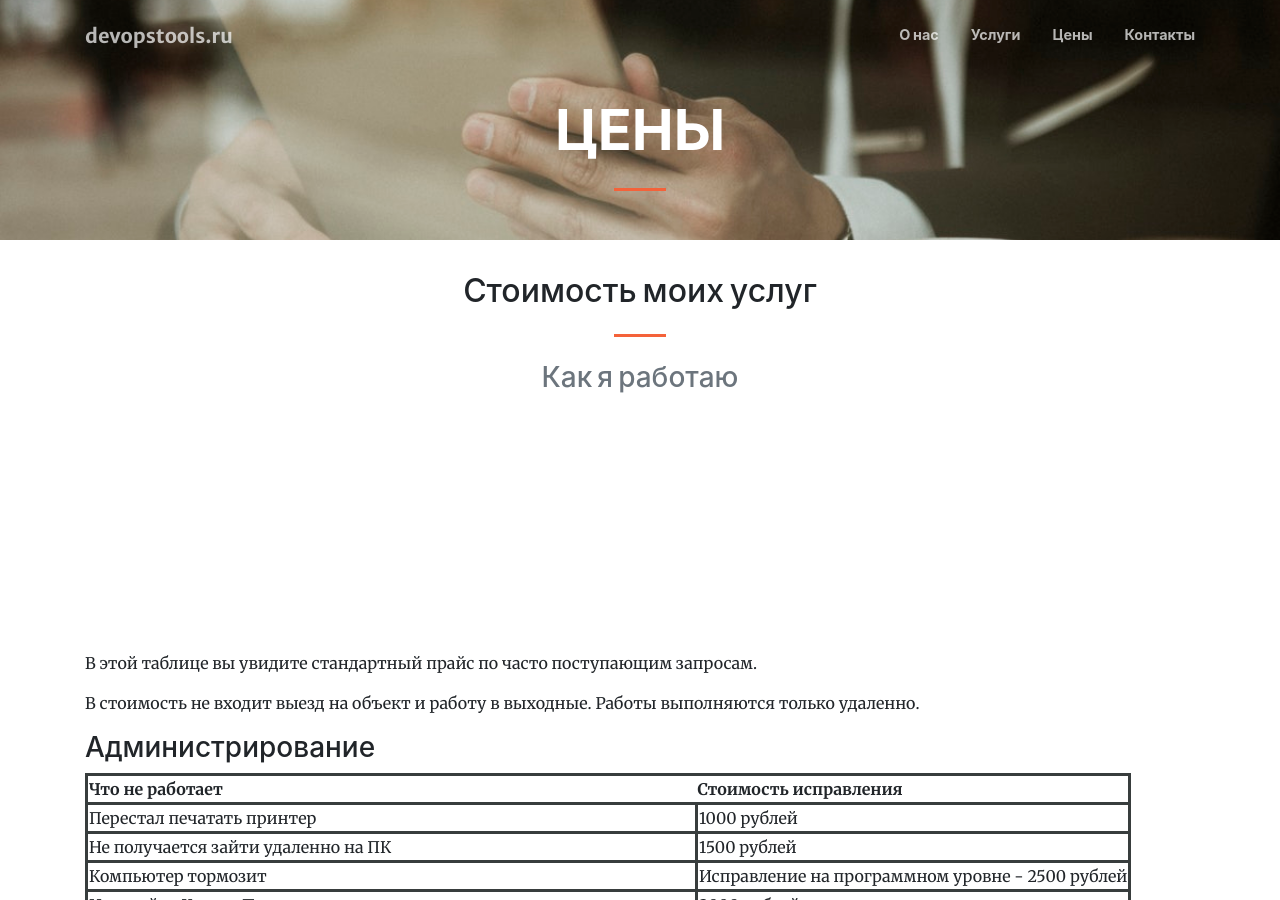
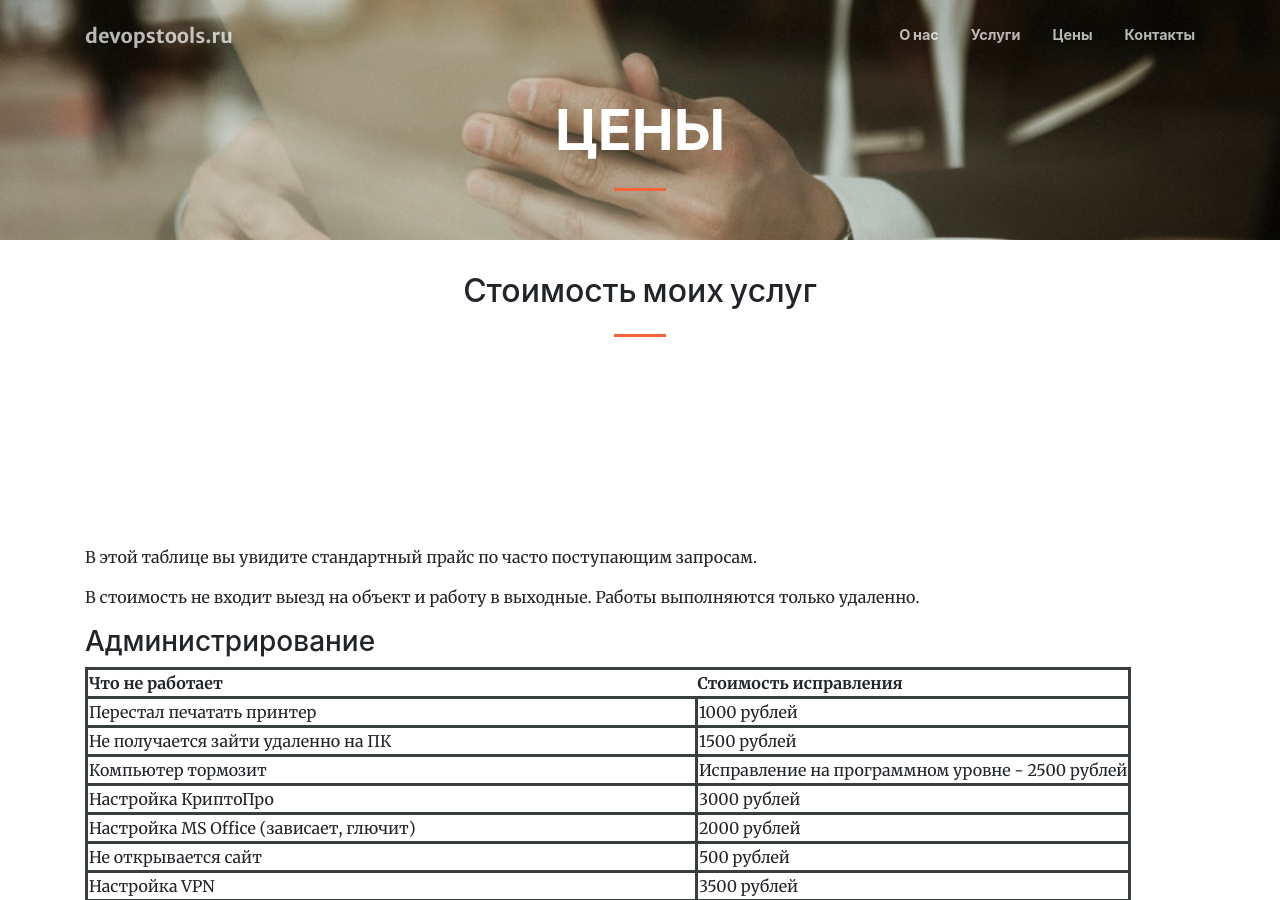
Before and after one commit to hacker342/devopstools.guthub.io, a Jekyll site: the page built from links.md, in a window 1280 px wide and 900 px high. Built offline with Jekyll 4.4.1, drawn with Linux system fonts in a browser that asks for light colours; nearby versions of some CDN libraries.

Commit message:
change links

```diff
--- a/links.md
+++ b/links.md
@@ -42,8 +42,6 @@ sections:
   title: Стоимость моих услуг
 #  background_style: bg-info
 #  text_style: text-left text-white
-  text: >+
-   ### Как я работаю
 
 
 ---
```
